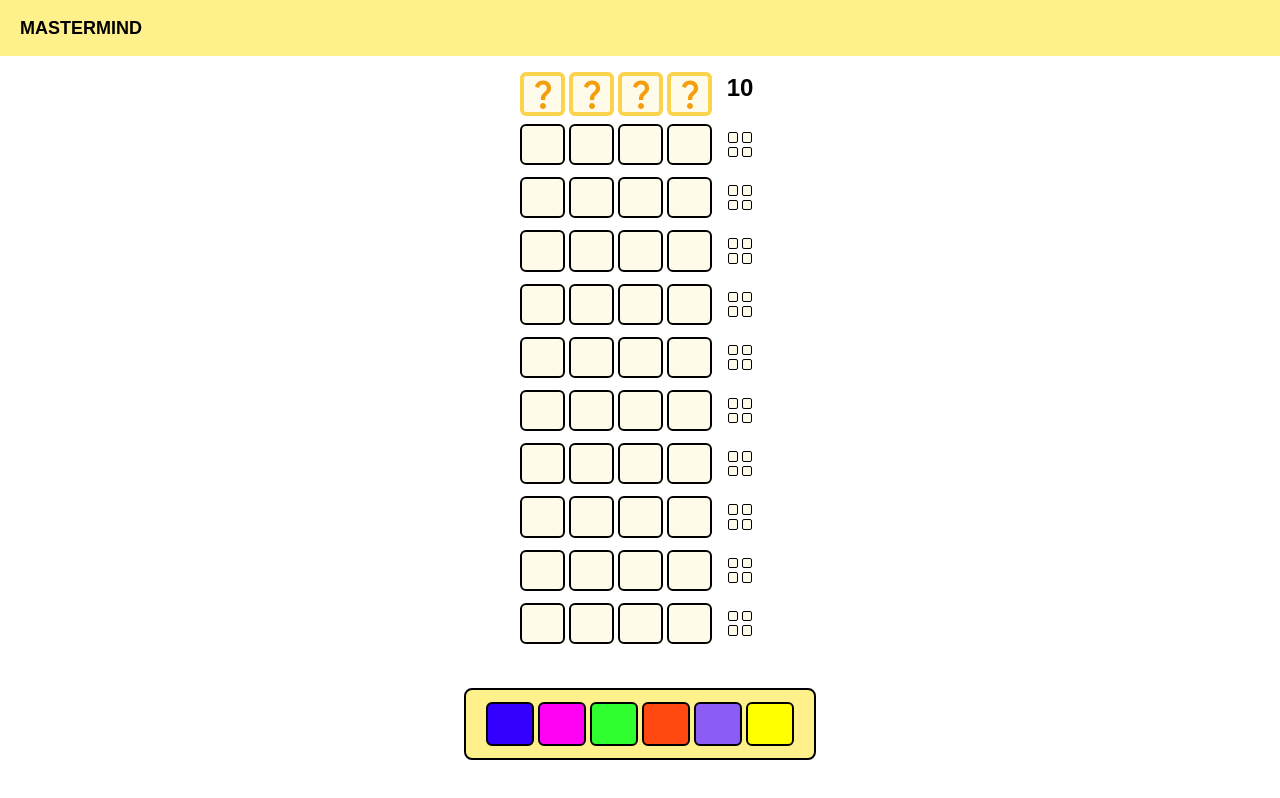
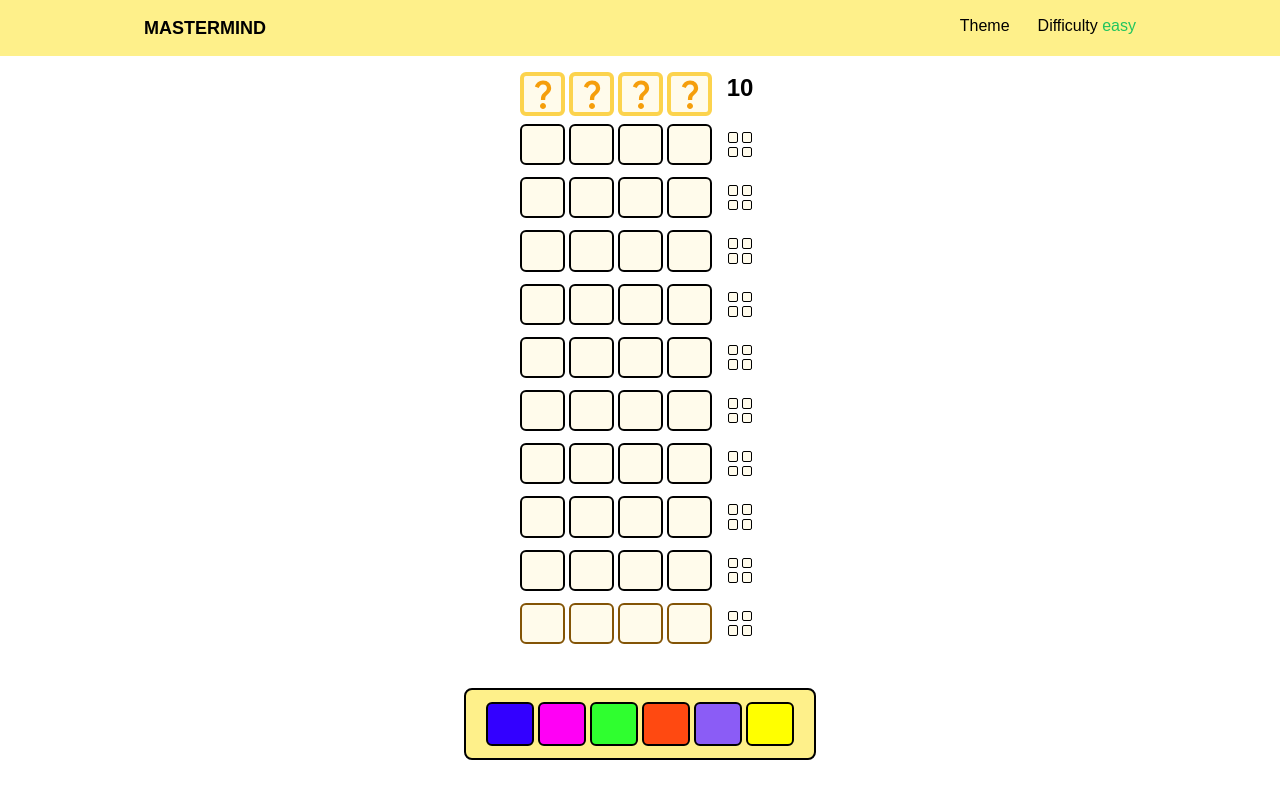
Before and after one commit to Verseler/mastermind, a React (Vite) app: page /Game in a window 1280 px wide. Built offline with nearby package versions, Linux system fonts and the light colour scheme; a web font is replaced by a local one.

Commit message:
add: new list of configuration in header

```diff
--- a/index.html
+++ b/index.html
@@ -9,8 +9,10 @@
       href="https://fonts.googleapis.com/css2?family=Lexend+Mega:wght@200;300;400;500;600;700;800;900"
       rel="stylesheet"
     />
+    <link rel="stylesheet" href="https://fonts.googleapis.com/css2?family=Material+Symbols+Outlined:opsz,wght,FILL,GRAD@24,400,0,0" />
     <link rel="shortcut icon" type="image/x-icon" href="/src/assets/logo.svg" />
     <meta name="viewport" content="width=device-width, initial-scale=1.0" />
+
     <title>Mastermind: Code Breaking</title>
   </head>
   <body>
--- a/src/components/Header.jsx
+++ b/src/components/Header.jsx
@@ -1,7 +1,18 @@
-import logo from '../assets/logo.svg';
-
 export default function Header() {
-  return <header className="flex items-center px-5 bg-yellow-200 h-14">
-    <p className="text-lg font-bold">MASTERMIND</p>
-  </header>;
+  return (
+    <header className="flex items-center px-5 bg-yellow-200 h-14">
+      <div className="flex justify-between w-full sm:m-auto sm:w-4/5 max-w-7xl">
+        <p className="text-lg font-bold cursor-pointer">MASTERMIND</p>
+        <ul className="justify-end hidden w-full gap-7 sm:flex">
+          <li className="cursor-pointer">Theme</li>
+          <li className="cursor-pointer">
+            Difficulty <span className="text-green-500">easy</span>
+          </li>
+        </ul>
+        <div>
+          <span class="material-symbols-outlined sm:hidden">menu</span>
+        </div>
+      </div>
+    </header>
+  );
 }
--- a/src/components/NewGameDialog.jsx
+++ b/src/components/NewGameDialog.jsx
@@ -6,7 +6,7 @@
   startGame,
 }) {
   return winCurrentGame || remainingAttempt === 0 ? (
-    <div className="fixed inset-0 bg-black/40">
+    <div className="fixed inset-0 h-full bg-black/40">
       <div className="absolute inset-x-0 flex items-center justify-center w-full h-24 gap-3 border-black border-y-2 bg-amber-300 top-2/3">
         <p className="text-xs font-medium text-center max-w-[50%]">
           {winCurrentGame
--- a/src/pages/Game.jsx
+++ b/src/pages/Game.jsx
@@ -227,6 +227,7 @@
   }
 
   return (
+
       <div className="flex flex-col h-screen">
         <Header />
         <main className="relative flex-1">
@@ -240,17 +241,14 @@
               <p>{10 - currentGuessRow}</p>
             </div>
           </div>
-
           <div className="flex items-center justify-center h-full gap-2 pt-6">
             <DecodingBoard
               decodingBoard={decodingBoard}
               makeGuess={makeGuess}
               currentGuessRow={currentGuessRow}
             />
-
             <ScoreBoard scoreBoard={scoreBoard} />
           </div>
-
           {/*display when game is over*/}
           {winCurrentGame || 10 - currentGuessRow === 10 ? (
             <NewGameDialog
@@ -262,11 +260,11 @@
             ""
           )}
         </main>
-
         <BottomCodePegs
           setSelectedCodePeg={setSelectedCodePeg}
           codePegs={codePegs}
         />
       </div>
+
   );
 }
```
Lines whose indentation alone changed are shown as unchanged.
